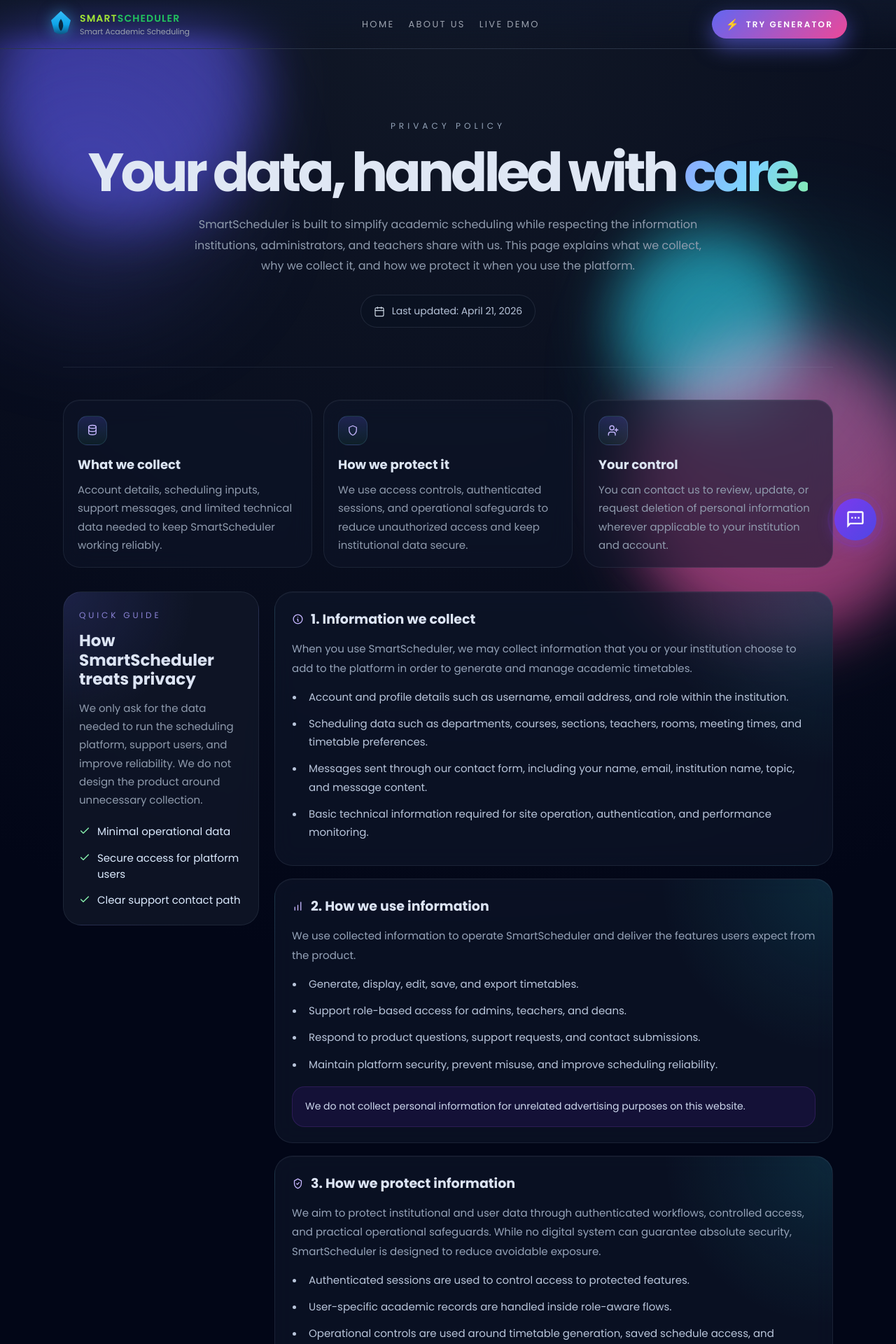
After one commit to SmartScheduler-Org/Scheduler_UI_only, a Django app: page /privacy in a window 1280 px wide; the page is wider, and only the part inside the window is pictured. The commit adds this page. Shown: the top 1920 px of that part at 70% size. Run offline with Django 3.2, Linux system fonts and the light colour scheme; some web fonts are replaced.

Commit message:
work for task1

```diff
--- a/projttgs/static/base.css
+++ b/projttgs/static/base.css
@@ -138,7 +138,12 @@
           "Segoe UI", sans-serif;
       }
 
+      html,
       body {
+        min-height: 100%;
+      }
+
+      body.site-layout {
         background: radial-gradient(
           circle at top,
           #111827 0,
@@ -147,6 +152,9 @@
         );
         color: var(--text);
         min-height: 100vh;
+        min-height: 100svh;
+        display: flex !important;
+        flex-direction: column !important;
         overflow-x: hidden;
       }
 
@@ -154,6 +162,23 @@
         max-width: 1180px;
         margin: 0 auto;
         padding: 0 20px;
+      }
+
+      .page-shell {
+        width: 100%;
+        flex: 1 0 auto;
+      }
+
+      body.site-layout > main,
+      body.site-layout > .page-shell,
+      body.site-layout > .container.page-shell {
+        flex: 1 0 auto;
+      }
+
+      body.site-layout > .site-footer-ref,
+      body.site-layout > .footer,
+      body.site-layout > .footer-new {
+        margin-top: auto !important;
       }
 
       a {
@@ -225,8 +250,7 @@
 
       /* ====== NAVBAR ====== */
       .nav {
-        position: sticky;
-        top: 0;
+        position: relative;
         z-index: 50;
         backdrop-filter: blur(18px);
         background: linear-gradient(
--- a/projttgs/static/homepage.css
+++ b/projttgs/static/homepage.css
@@ -16,7 +16,12 @@
           "Segoe UI", sans-serif;
       }
 
+      html,
       body {
+        min-height: 100%;
+      }
+
+      body.site-layout {
         background: radial-gradient(
           circle at top,
           #111827 0,
@@ -25,6 +30,9 @@
         );
         color: var(--text);
         min-height: 100vh;
+        min-height: 100svh;
+        display: flex !important;
+        flex-direction: column !important;
         overflow-x: hidden;
       }
 
@@ -32,6 +40,18 @@
         max-width: 1180px;
         margin: 0 auto;
         padding: 0 20px;
+      }
+
+      body.site-layout > main,
+      body.site-layout > .page-shell,
+      body.site-layout > .container.page-shell {
+        flex: 1 0 auto;
+      }
+
+      body.site-layout > .site-footer-ref,
+      body.site-layout > .footer,
+      body.site-layout > .footer-new {
+        margin-top: auto !important;
       }
 
       a {
@@ -103,8 +123,7 @@
 
       /* ====== NAVBAR ====== */
       .nav {
-        position: sticky;
-        top: 0;
+        position: relative;
         z-index: 50;
         backdrop-filter: blur(18px);
         background: linear-gradient(
@@ -1060,6 +1079,14 @@
         .nav-links {
           display: none;
         }
+        .nav-actions {
+          gap: 8px;
+        }
+        .nav-actions .btn-primary {
+          padding: 8px 14px;
+          font-size: 11px;
+          letter-spacing: 0.12em;
+        }
         .chip {
           display: none;
         }
--- a/projttgs/templates/base.html
+++ b/projttgs/templates/base.html
@@ -27,7 +27,7 @@
 
 </head>
 
-<body>
+<body class="site-layout">
     {% include 'navbar.html' %}
     <div id="pageLoadIndicator" class="page-load-indicator" aria-hidden="true">
       <div class="page-load-pill">
@@ -54,11 +54,11 @@
     <div class="blob blob-3"></div>
 
 
-    <div class="container">
+    <main class="container page-shell">
         {% block content %}
 
         {% endblock %}
-    </div>
+    </main>
 
      {% include 'footer.html' %}
     <script src="{% static 'chatbot.js' %}"></script>
@@ -156,7 +156,22 @@
     </style>
     <script>
       (function () {
+        const pageShell = document.querySelector(".page-shell");
+        const stickyFooter = document.querySelector(".site-footer-ref, .footer, .footer-new");
+        function enforceStickyFooterLayout() {
+          if (!pageShell || !stickyFooter) return;
+          document.body.style.display = "flex";
+          document.body.style.flexDirection = "column";
+          document.body.style.minHeight = "100vh";
+          document.body.style.minHeight = "100svh";
+          pageShell.style.flex = "1 0 auto";
+          pageShell.style.width = "100%";
+          stickyFooter.style.marginTop = "auto";
+        }
+
         const loader = document.getElementById("pageLoadIndicator");
+        enforceStickyFooterLayout();
+        window.addEventListener("resize", enforceStickyFooterLayout);
         if (!loader) return;
 
         let showTimer = null;
--- a/projttgs/templates/mainfotter.html
+++ b/projttgs/templates/mainfotter.html
@@ -2,10 +2,11 @@
   .site-footer-ref {
     position: relative;
     z-index: 10;
-    margin-top: 32px;
+    margin-top: auto !important;
     border-top: 1px solid rgba(148, 163, 184, 0.22);
     background: linear-gradient(180deg, #071225 0%, #030915 100%);
     width: 100%;
+    align-self: stretch;
   }
 
   .site-footer-ref .site-footer-inner {
@@ -167,9 +168,8 @@
       <a href="{% url 'help' %}">Help</a>
       <a href="{% url 'contact' %}">Contact us</a>
       <a href="{% url 'home' %}#features">Our Services</a>
-      <a href="#">Privacy Policy</a>
+      <a href="{% url 'privacy' %}">Privacy Policy</a>
       <a href="{% url 'terms' %}">Terms &amp; Conditions</a>
-      <a href="#">Career</a>
     </nav>
 
     <div class="site-footer-social" aria-label="Social links">
--- a/projttgs/templates/navbar.html
+++ b/projttgs/templates/navbar.html
@@ -1,6 +1,6 @@
 <header class="nav">
   <div class="container nav-inner">
-    <div class="nav-left">
+    <a class="nav-left" href="{% url 'home' %}">
       <div class="nav-logo-mark"><svg viewBox="0 0 100 120" xmlns="http://www.w3.org/2000/svg"><defs><linearGradient id="ssLg1" x1="50" y1="0" x2="50" y2="120" gradientUnits="userSpaceOnUse"><stop stop-color="#38bdf8"/><stop offset=".5" stop-color="#0ea5e9"/><stop offset="1" stop-color="#0c3557"/></linearGradient></defs><path d="M50 2L8 42l14 50q28 20 56 0l14-50Z" fill="url(#ssLg1)"/><path d="M50 36c13 17 13 37 0 52-13-15-13-35 0-52Z" fill="#081424" opacity=".85"/></svg></div>
       <div>
         <div class="nav-title"><span style="color:#a3e635">Smart</span><span style="color:#22c55e">Scheduler</span></div>
@@ -8,7 +8,7 @@
           Smart Academic Scheduling
         </div>
       </div>
-    </div>
+    </a>
 
     <nav class="nav-links" id="navMenu">
       <a class="nav-link" href="{% url 'home' %}">Home</a>
--- a/projttgs/templates/navbarmain.html
+++ b/projttgs/templates/navbarmain.html
@@ -1,6 +1,6 @@
 <header class="nav">
   <div class="container nav-inner">
-    <div class="nav-left">
+    <a class="nav-left" href="{% url 'home' %}">
       <div class="nav-logo-mark"><svg viewBox="0 0 100 120" xmlns="http://www.w3.org/2000/svg"><defs><linearGradient id="ssLg2" x1="50" y1="0" x2="50" y2="120" gradientUnits="userSpaceOnUse"><stop stop-color="#38bdf8"/><stop offset=".5" stop-color="#0ea5e9"/><stop offset="1" stop-color="#0c3557"/></linearGradient></defs><path d="M50 2L8 42l14 50q28 20 56 0l14-50Z" fill="url(#ssLg2)"/><path d="M50 36c13 17 13 37 0 52-13-15-13-35 0-52Z" fill="#081424" opacity=".85"/></svg></div>
       <div>
         <div class="nav-title"><span style="color:#a3e635">Smart</span><span style="color:#22c55e">Scheduler</span></div>
@@ -8,7 +8,7 @@
           Smart Academic Scheduling
         </div>
       </div>
-    </div>
+    </a>
 
     <nav class="nav-links" id="navMenu">
       <a class="nav-link" href="{% url 'admindash' %}">Home</a>
--- /dev/null
+++ b/projttgs/templates/privacy.html
@@ -0,0 +1,533 @@
+{% extends "base.html" %}
+
+{% block title %}SmartScheduler | Privacy Policy{% endblock %}
+
+{% block content %}
+<style>
+  .privacy-page {
+    position: relative;
+    padding: 42px 0 88px;
+    color: #e2e8f0;
+  }
+
+  .privacy-page::before,
+  .privacy-page::after {
+    content: "";
+    position: absolute;
+    border-radius: 999px;
+    filter: blur(90px);
+    pointer-events: none;
+    z-index: 0;
+    opacity: 0.5;
+  }
+
+  .privacy-page::before {
+    width: 360px;
+    height: 360px;
+    top: 10px;
+    left: -120px;
+    background: rgba(99, 102, 241, 0.42);
+  }
+
+  .privacy-page::after {
+    width: 420px;
+    height: 420px;
+    right: -140px;
+    top: 280px;
+    background: rgba(34, 211, 238, 0.28);
+  }
+
+  .privacy-shell {
+    position: relative;
+    z-index: 1;
+    max-width: 1180px;
+    margin: 0 auto;
+    padding: 0 20px;
+  }
+
+  .privacy-hero {
+    padding: 54px 0 56px;
+    text-align: center;
+    border-bottom: 1px solid rgba(148, 163, 184, 0.12);
+  }
+
+  .privacy-eyebrow {
+    display: inline-block;
+    margin-bottom: 20px;
+    color: #94a3b8;
+    font-size: 12px;
+    letter-spacing: 0.42em;
+    text-transform: uppercase;
+  }
+
+  .privacy-hero h1 {
+    max-width: 1060px;
+    margin: 0 auto 22px;
+    font-size: clamp(46px, 6vw, 82px);
+    line-height: 0.98;
+    font-weight: 800;
+    letter-spacing: -0.06em;
+    color: #dfe7f4;
+  }
+
+  .privacy-hero .accent {
+    background: linear-gradient(120deg, #8ea4ff, #7dd3fc 55%, #86efac 100%);
+    -webkit-background-clip: text;
+    color: transparent;
+  }
+
+  .privacy-hero p {
+    max-width: 760px;
+    margin: 0 auto 26px;
+    color: #8f9bad;
+    font-size: 16px;
+    line-height: 1.85;
+  }
+
+  .privacy-updated {
+    display: inline-flex;
+    align-items: center;
+    gap: 10px;
+    padding: 12px 18px;
+    border-radius: 999px;
+    background: rgba(10, 18, 34, 0.58);
+    border: 1px solid rgba(148, 163, 184, 0.16);
+    color: #b8c4d9;
+    font-size: 14px;
+  }
+
+  .privacy-updated svg {
+    width: 16px;
+    height: 16px;
+    color: #cbd5e1;
+    flex-shrink: 0;
+  }
+
+  .privacy-summary {
+    display: grid;
+    grid-template-columns: repeat(3, minmax(0, 1fr));
+    gap: 16px;
+    margin-top: 46px;
+    margin-bottom: 34px;
+  }
+
+  .summary-card {
+    min-height: 200px;
+    padding: 22px 20px 18px;
+    border-radius: 24px;
+    border: 1px solid rgba(148, 163, 184, 0.12);
+    background: rgba(15, 23, 42, 0.56);
+    backdrop-filter: blur(16px);
+    box-shadow: inset 0 1px 0 rgba(255,255,255,0.03);
+  }
+
+  .summary-icon {
+    width: 42px;
+    height: 42px;
+    margin-bottom: 14px;
+    border-radius: 14px;
+    display: inline-flex;
+    align-items: center;
+    justify-content: center;
+    background: linear-gradient(180deg, rgba(99,102,241,0.22), rgba(34,197,94,0.08));
+    border: 1px solid rgba(125, 211, 252, 0.14);
+    color: #c4b5fd;
+  }
+
+  .summary-icon svg {
+    width: 18px;
+    height: 18px;
+  }
+
+  .summary-card h3 {
+    margin: 0 0 10px;
+    font-size: 18px;
+    color: #dce5f3;
+  }
+
+  .summary-card p {
+    margin: 0;
+    color: #8f9bad;
+    font-size: 15px;
+    line-height: 1.75;
+  }
+
+  .privacy-content {
+    display: grid;
+    grid-template-columns: 280px minmax(0, 1fr);
+    gap: 22px;
+    align-items: start;
+    margin-top: 18px;
+  }
+
+  .privacy-sidebar {
+    position: sticky;
+    top: 110px;
+    padding: 24px 22px;
+    border-radius: 26px;
+    border: 1px solid rgba(148, 163, 184, 0.12);
+    background:
+      radial-gradient(circle at top left, rgba(99, 102, 241, 0.16), transparent 34%),
+      rgba(18, 24, 42, 0.76);
+    backdrop-filter: blur(16px);
+  }
+
+  .privacy-sidebar-label {
+    margin-bottom: 14px;
+    color: #8b83d6;
+    font-size: 12px;
+    letter-spacing: 0.32em;
+    text-transform: uppercase;
+  }
+
+  .privacy-sidebar h2 {
+    margin: 0 0 14px;
+    font-size: 23px;
+    line-height: 1.2;
+    color: #dce4f4;
+  }
+
+  .privacy-sidebar p {
+    margin: 0 0 20px;
+    color: #8f9bad;
+    font-size: 15px;
+    line-height: 1.75;
+  }
+
+  .privacy-checklist {
+    display: grid;
+    gap: 14px;
+  }
+
+  .privacy-check {
+    display: flex;
+    align-items: flex-start;
+    gap: 10px;
+    color: #dbeafe;
+    font-size: 15px;
+    line-height: 1.55;
+  }
+
+  .privacy-check svg {
+    width: 16px;
+    height: 16px;
+    margin-top: 3px;
+    color: #86efac;
+    flex-shrink: 0;
+  }
+
+  .privacy-sections {
+    display: grid;
+    gap: 18px;
+  }
+
+  .policy-card {
+    padding: 24px 24px 22px;
+    border-radius: 26px;
+    border: 1px solid rgba(148, 163, 184, 0.12);
+    background:
+      radial-gradient(circle at top right, rgba(34, 211, 238, 0.12), transparent 28%),
+      rgba(15, 23, 42, 0.62);
+    backdrop-filter: blur(16px);
+    box-shadow: inset 0 1px 0 rgba(255,255,255,0.03);
+  }
+
+  .policy-card h3 {
+    display: flex;
+    align-items: center;
+    gap: 10px;
+    margin: 0 0 14px;
+    font-size: 19px;
+    color: #dce4f4;
+  }
+
+  .policy-card h3 svg {
+    width: 17px;
+    height: 17px;
+    color: #c4b5fd;
+    flex-shrink: 0;
+  }
+
+  .policy-card p {
+    margin: 0 0 14px;
+    color: #95a3b8;
+    font-size: 15px;
+    line-height: 1.85;
+  }
+
+  .policy-list {
+    margin: 0;
+    padding-left: 18px;
+    color: #b9c6db;
+  }
+
+  .policy-list li {
+    margin-bottom: 12px;
+    padding-left: 6px;
+    font-size: 15px;
+    line-height: 1.75;
+  }
+
+  .policy-note {
+    margin-top: 18px;
+    padding: 16px 18px;
+    border-radius: 18px;
+    border: 1px solid rgba(168, 85, 247, 0.16);
+    background: rgba(76, 29, 149, 0.18);
+    color: #ced9ee;
+    font-size: 14px;
+    line-height: 1.7;
+  }
+
+  @media (max-width: 980px) {
+    .privacy-summary {
+      grid-template-columns: 1fr;
+    }
+
+    .privacy-content {
+      grid-template-columns: 1fr;
+    }
+
+    .privacy-sidebar {
+      position: static;
+    }
+  }
+
+  @media (max-width: 768px) {
+    .privacy-page {
+      padding: 26px 0 66px;
+    }
+
+    .privacy-shell {
+      padding: 0 16px;
+    }
+
+    .privacy-hero {
+      padding: 36px 0 40px;
+    }
+
+    .privacy-hero h1 {
+      font-size: clamp(38px, 11vw, 60px);
+    }
+
+    .privacy-hero p {
+      font-size: 15px;
+    }
+
+    .summary-card,
+    .privacy-sidebar,
+    .policy-card {
+      padding: 20px 18px;
+      border-radius: 22px;
+    }
+  }
+</style>
+
+<section class="privacy-page">
+  <div class="privacy-shell">
+    <div class="privacy-hero">
+      <div class="privacy-eyebrow">Privacy Policy</div>
+      <h1>Your data, handled with <span class="accent">care.</span></h1>
+      <p>
+        SmartScheduler is built to simplify academic scheduling while respecting the information
+        institutions, administrators, and teachers share with us. This page explains what we collect,
+        why we collect it, and how we protect it when you use the platform.
+      </p>
+      <div class="privacy-updated">
+        <svg viewBox="0 0 24 24" fill="none" stroke="currentColor" stroke-width="1.8" stroke-linecap="round" stroke-linejoin="round" aria-hidden="true">
+          <rect x="3" y="4" width="18" height="18" rx="3"></rect>
+          <line x1="16" y1="2.5" x2="16" y2="6"></line>
+          <line x1="8" y1="2.5" x2="8" y2="6"></line>
+          <line x1="3" y1="10" x2="21" y2="10"></line>
+        </svg>
+        <span>Last updated: April 21, 2026</span>
+      </div>
+    </div>
+
+    <div class="privacy-summary">
+      <div class="summary-card">
+        <div class="summary-icon">
+          <svg viewBox="0 0 24 24" fill="none" stroke="currentColor" stroke-width="1.8" stroke-linecap="round" stroke-linejoin="round" aria-hidden="true">
+            <ellipse cx="12" cy="5" rx="7" ry="3"></ellipse>
+            <path d="M5 5v6c0 1.7 3.1 3 7 3s7-1.3 7-3V5"></path>
+            <path d="M5 11v6c0 1.7 3.1 3 7 3s7-1.3 7-3v-6"></path>
+          </svg>
+        </div>
+        <h3>What we collect</h3>
+        <p>
+          Account details, scheduling inputs, support messages, and limited technical data
+          needed to keep SmartScheduler working reliably.
+        </p>
+      </div>
+
+      <div class="summary-card">
+        <div class="summary-icon">
+          <svg viewBox="0 0 24 24" fill="none" stroke="currentColor" stroke-width="1.8" stroke-linecap="round" stroke-linejoin="round" aria-hidden="true">
+            <path d="M12 3l7 3v5c0 4.5-2.8 8.1-7 10-4.2-1.9-7-5.5-7-10V6l7-3z"></path>
+          </svg>
+        </div>
+        <h3>How we protect it</h3>
+        <p>
+          We use access controls, authenticated sessions, and operational safeguards to
+          reduce unauthorized access and keep institutional data secure.
+        </p>
+      </div>
+
+      <div class="summary-card">
+        <div class="summary-icon">
+          <svg viewBox="0 0 24 24" fill="none" stroke="currentColor" stroke-width="1.8" stroke-linecap="round" stroke-linejoin="round" aria-hidden="true">
+            <path d="M16 21v-2a4 4 0 0 0-4-4H7a4 4 0 0 0-4 4v2"></path>
+            <circle cx="9.5" cy="7" r="4"></circle>
+            <path d="M18 8v6"></path>
+            <path d="M15 11h6"></path>
+          </svg>
+        </div>
+        <h3>Your control</h3>
+        <p>
+          You can contact us to review, update, or request deletion of personal information
+          wherever applicable to your institution and account.
+        </p>
+      </div>
+    </div>
+
+    <div class="privacy-content">
+      <aside class="privacy-sidebar">
+        <div class="privacy-sidebar-label">Quick Guide</div>
+        <h2>How SmartScheduler treats privacy</h2>
+        <p>
+          We only ask for the data needed to run the scheduling platform, support users, and improve
+          reliability. We do not design the product around unnecessary collection.
+        </p>
+
+        <div class="privacy-checklist">
+          <div class="privacy-check">
+            <svg viewBox="0 0 24 24" fill="none" stroke="currentColor" stroke-width="2.2" stroke-linecap="round" stroke-linejoin="round" aria-hidden="true">
+              <polyline points="20 6 9 17 4 12"></polyline>
+            </svg>
+            <span>Minimal operational data</span>
+          </div>
+          <div class="privacy-check">
+            <svg viewBox="0 0 24 24" fill="none" stroke="currentColor" stroke-width="2.2" stroke-linecap="round" stroke-linejoin="round" aria-hidden="true">
+              <polyline points="20 6 9 17 4 12"></polyline>
+            </svg>
+            <span>Secure access for platform users</span>
+          </div>
+          <div class="privacy-check">
+            <svg viewBox="0 0 24 24" fill="none" stroke="currentColor" stroke-width="2.2" stroke-linecap="round" stroke-linejoin="round" aria-hidden="true">
+              <polyline points="20 6 9 17 4 12"></polyline>
+            </svg>
+            <span>Clear support contact path</span>
+          </div>
+        </div>
+      </aside>
+
+      <div class="privacy-sections">
+        <section class="policy-card">
+          <h3>
+            <svg viewBox="0 0 24 24" fill="none" stroke="currentColor" stroke-width="1.9" stroke-linecap="round" stroke-linejoin="round" aria-hidden="true">
+              <circle cx="12" cy="12" r="9"></circle>
+              <path d="M12 8h.01"></path>
+              <path d="M11 12h1v4h1"></path>
+            </svg>
+            1. Information we collect
+          </h3>
+          <p>
+            When you use SmartScheduler, we may collect information that you or your institution
+            choose to add to the platform in order to generate and manage academic timetables.
+          </p>
+          <ul class="policy-list">
+            <li>Account and profile details such as username, email address, and role within the institution.</li>
+            <li>Scheduling data such as departments, courses, sections, teachers, rooms, meeting times, and timetable preferences.</li>
+            <li>Messages sent through our contact form, including your name, email, institution name, topic, and message content.</li>
+            <li>Basic technical information required for site operation, authentication, and performance monitoring.</li>
+          </ul>
+        </section>
+
+        <section class="policy-card">
+          <h3>
+            <svg viewBox="0 0 24 24" fill="none" stroke="currentColor" stroke-width="1.9" stroke-linecap="round" stroke-linejoin="round" aria-hidden="true">
+              <path d="M12 20V10"></path>
+              <path d="M18 20V4"></path>
+              <path d="M6 20v-6"></path>
+            </svg>
+            2. How we use information
+          </h3>
+          <p>
+            We use collected information to operate SmartScheduler and deliver the features users expect from the product.
+          </p>
+          <ul class="policy-list">
+            <li>Generate, display, edit, save, and export timetables.</li>
+            <li>Support role-based access for admins, teachers, and deans.</li>
+            <li>Respond to product questions, support requests, and contact submissions.</li>
+            <li>Maintain platform security, prevent misuse, and improve scheduling reliability.</li>
+          </ul>
+          <div class="policy-note">
+            We do not collect personal information for unrelated advertising purposes on this website.
+          </div>
+        </section>
+
+        <section class="policy-card">
+          <h3>
+            <svg viewBox="0 0 24 24" fill="none" stroke="currentColor" stroke-width="1.9" stroke-linecap="round" stroke-linejoin="round" aria-hidden="true">
+              <path d="M12 3l7 4v5c0 4.6-2.9 8.4-7 10-4.1-1.6-7-5.4-7-10V7l7-4z"></path>
+              <path d="M9.5 12.5l1.6 1.6 3.4-3.7"></path>
+            </svg>
+            3. How we protect information
+          </h3>
+          <p>
+            We aim to protect institutional and user data through authenticated workflows, controlled access,
+            and practical operational safeguards. While no digital system can guarantee absolute security,
+            SmartScheduler is designed to reduce avoidable exposure.
+          </p>
+          <ul class="policy-list">
+            <li>Authenticated sessions are used to control access to protected features.</li>
+            <li>User-specific academic records are handled inside role-aware flows.</li>
+            <li>Operational controls are used around timetable generation, saved schedule access, and account usage.</li>
+          </ul>
+        </section>
+
+        <section class="policy-card">
+          <h3>
+            <svg viewBox="0 0 24 24" fill="none" stroke="currentColor" stroke-width="1.9" stroke-linecap="round" stroke-linejoin="round" aria-hidden="true">
+              <path d="M21 15a2 2 0 0 1-2 2H7l-4 4V5a2 2 0 0 1 2-2h14a2 2 0 0 1 2 2z"></path>
+            </svg>
+            4. Payments and third-party services
+          </h3>
+          <p>
+            Some parts of SmartScheduler may rely on third-party services for payment processing,
+            authentication support, or infrastructure functions. For example, subscription flows may
+            use Razorpay for payment handling.
+          </p>
+          <ul class="policy-list">
+            <li>We do not intend to store sensitive card details directly in the SmartScheduler database.</li>
+            <li>Payment-related references such as order IDs, payment IDs, and plan details may be stored for access management and verification.</li>
+            <li>Third-party services process data according to their own policies and secure transaction standards.</li>
+          </ul>
+        </section>
+
+        <section class="policy-card">
+          <h3>
+            <svg viewBox="0 0 24 24" fill="none" stroke="currentColor" stroke-width="1.9" stroke-linecap="round" stroke-linejoin="round" aria-hidden="true">
+              <path d="M4 12h16"></path>
+              <path d="M12 4v16"></path>
+            </svg>
+            5. Your rights and updates
+          </h3>
+          <p>
+            You may contact the SmartScheduler team if you need help correcting account information,
+            updating records, or requesting removal where appropriate for your institution’s use of the platform.
+          </p>
+          <ul class="policy-list">
+            <li>Users can manage supported timetable records from the platform’s admin interfaces.</li>
+            <li>Institutions remain responsible for the data they enter and maintain in the system.</li>
+            <li>This Privacy Policy may be updated over time as features and workflows evolve.</li>
+          </ul>
+          <div class="policy-note">
+            Continuing to use SmartScheduler after updates means the latest Privacy Policy page should be treated as the active version.
+          </div>
+        </section>
+      </div>
+    </div>
+  </div>
+</section>
+{% endblock content %}
--- a/projttgs/ttgen/urls.py
+++ b/projttgs/ttgen/urls.py
@@ -7,6 +7,7 @@ urlpatterns = [
     path('about', views.about, name='about'),
     path('help', views.help, name='help'),
     path('terms', views.terms, name='terms'),
+    path('privacy', views.privacy, name='privacy'),
     path('contact', views.contact, name='contact'),
 
     path('admin_dashboard', views.admindash, name='admindash'),
--- a/projttgs/ttgen/views_other.py
+++ b/projttgs/ttgen/views_other.py
@@ -213,6 +213,7 @@ def index(request): return render(request, 'index.html')
 def about(request): return render(request, 'aboutus.html')
 def help(request): return render(request, 'help.html')
 def terms(request): return render(request, 'terms.html')
+def privacy(request): return render(request, 'privacy.html')
 def role(request):
     if request.user.is_authenticated:
         profile, _ = Profile.objects.get_or_create(user=request.user)
```
Also changed, not shown: projttgs/templates/generate.html (+23 -1 lines), projttgs/templates/index.html (+31 -10 lines), projttgs/templates/mainbase.html (+18 -3 lines).
